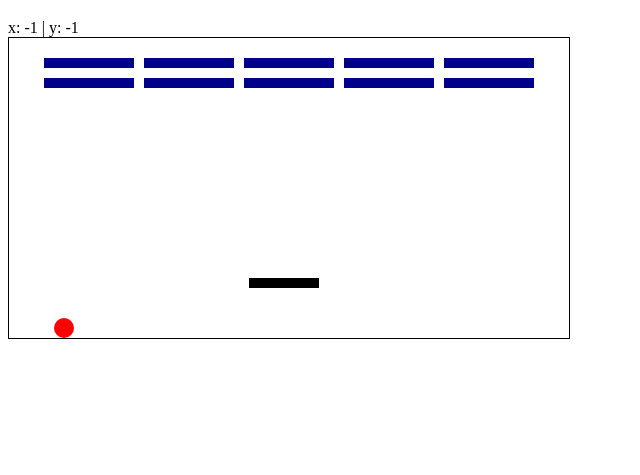
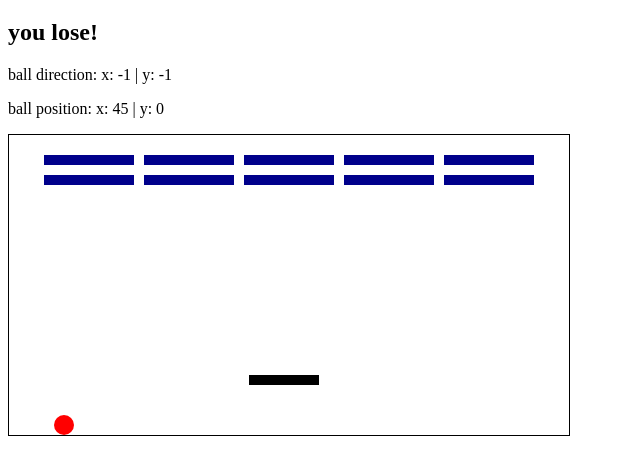
Before and after one commit to gabrielmissio/javascript-sandbox, a plain HTML site: page breakout/index.html in a window 1280 px wide. Shown: the part 61-536 px from the top of the page, without its empty margins (0-640 px from the left). Drawn offline with Linux system fonts and the light colour scheme.

Commit message:
feat: add ballPositionDisplay and ballDirectionDisplay to breakout demo

```diff
--- a/breakout/app.js
+++ b/breakout/app.js
@@ -2,6 +2,8 @@ const gridDisplay = document.querySelector('.grid')
 const userDisplay = document.createElement('div')
 const ballDisplay = document.createElement('div')
 const ballDirectionDisplay = document.querySelector('#ballDirection')
+const ballPositionDisplay = document.querySelector('#ballPosition')
+const resultDisplay = document.querySelector('#result')
 const gridWidth = 560
 const gridHeight = 300
 const blockWidth = 70
@@ -93,6 +95,7 @@ function moveBall() {
     drawBall()
     checkBallCollision()
     ballDirectionDisplay.innerHTML = `x: ${ballCurrentDirectionX} | y: ${ballCurrentDirectionY}`
+    ballPositionDisplay.innerHTML = `x: ${ballCurrentPosition[0]} | y: ${ballCurrentPosition[1]}`
 }
 
 function checkBallCollision() {
@@ -109,7 +112,7 @@ function checkBallCollision() {
     if (
         ballCurrentPosition[1] === userCurrentPosition[1] + 10 &&
         (
-            ballCurrentPosition[0] <= userCurrentPosition[0] + blockWidth + 7 &&
+            ballCurrentPosition[0] <= userCurrentPosition[0] + 70 &&
             ballCurrentPosition[0] >= userCurrentPosition[0] - 7
         )
     ) {
@@ -120,6 +123,22 @@ function checkBallCollision() {
     if (ballCurrentPosition[1] <= 0) {
         gameOver()
         return
+    }
+
+    // check block collision
+    for (const block of blocks) {
+        if (
+            (
+                ballCurrentPosition[1] <= block.bottomLeft[1] &&
+                ballCurrentPosition[1] >= block.bottomLeft[1] + blockHeight
+            ) &&
+            (
+                ballCurrentPosition[0] <= userCurrentPosition[0] + blockWidth + 7 &&
+                ballCurrentPosition[0] >= userCurrentPosition[0] - 7
+            )
+        ) {
+            console.log(JSON.stringify(block))
+        }
     }
 }
 
@@ -151,6 +170,7 @@ function hitBall() {
 }
 
 function gameOver() {
+    resultDisplay.innerHTML = 'you lose!'
     alert('game over')
     clearInterval(ballId)
 }
--- a/breakout/index.html
+++ b/breakout/index.html
@@ -8,7 +8,11 @@
 
   <body>
     <h1>Breakout</h1>
-    <span id="ballDirection"></span>
+
+    <h2 id="result"></h2>
+    <p>ball direction: <span id="ballDirection"></span></p>
+    <p>ball position: <span id="ballPosition"></span></p>
+
     <div class="grid"></div>
 
     <script src="app.js"></script>
```
